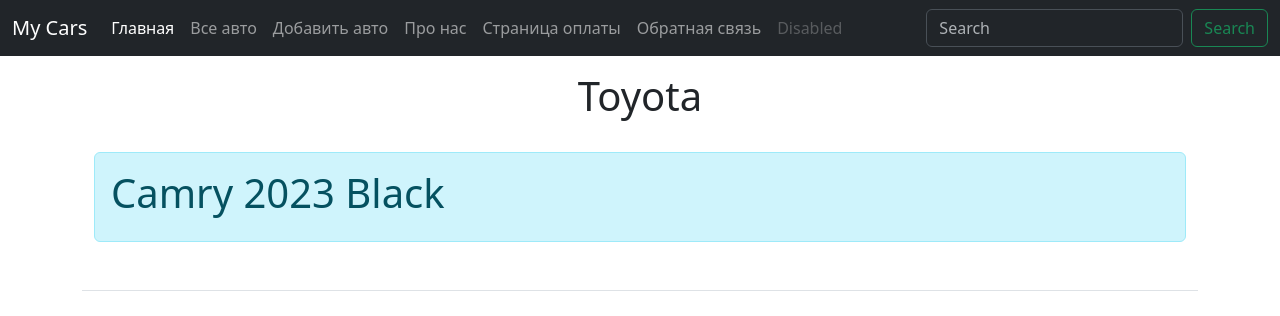
After one commit to SergeG28071988/FlaskProject, a Flask app: page /cars/1 in a window 1280 px wide. The commit adds this page. Shown: the top 316 px of the page. Run offline with Flask 3, Linux system fonts and the light colour scheme.

Commit message:
Создали шаблон car-detail

```diff
--- a/app.py
+++ b/app.py
@@ -49,6 +49,12 @@
     return render_template("cars.html", cars=cars)
 
 
+@app.route('/cars/<int:id>')
+def car_detail(id):
+    car = Car.query.get(id)
+    return render_template("car-detail.html", car=car)
+
+
 
 @app.route('/about')
 def about():
--- a/templates/about.html
+++ b/templates/about.html
@@ -46,7 +46,7 @@
     <img src="https://laitovorussia.ru/assets/templates/images/cars/1083.jpg" alt="BMW X5" style="width: 200px; height: auto;">
     <img src="https://www.newcartestdrive.com/wp-content/uploads/2013/07/13-e550-hero.jpg" alt="Mercedes-Benz E-Class" style="width: 200px; height: auto;">
     <img src="https://auto.vercity.ru/gallery/img/automobiles/Audi/2012%20Audi%20A4%202.0T%20Quattro%20S-Line%20Sedan%20(UK)/300x/2012%20Audi%20A4%202.0T%20Quattro%20S-Line%20Sedan%20(UK)%20008.jpg" alt="Audi A4" style="width: 200px; height: auto;">
-</div>
+  </div>
 </div>
 
 {% endblock %}
--- a/templates/base.html
+++ b/templates/base.html
@@ -22,10 +22,10 @@
                   <a class="nav-link active" aria-current="page" href="/">Главная</a>
                 </li>
                 <li class="nav-item">
-                  <a class="nav-link" href="/create-car">Добавить авто</a>
+                  <a class="nav-link" href="/cars">Все авто</a>
                 </li>
                 <li class="nav-item">
-                  <a class="nav-link" href="/cars">Все авто</a>
+                  <a class="nav-link" href="/create-car">Добавить авто</a>
                 </li>
                 <li class="nav-item">
                   <a class="nav-link" href="/about">Про нас</a>
--- /dev/null
+++ b/templates/car-detail.html
@@ -0,0 +1,15 @@
+{% extends 'base.html' %}
+
+{% block title %}
+{{ car.brand }}
+{% endblock %}
+
+{% block content %}
+<br>
+<div class="container mt-5">
+  <h1 class="text-center">{{ car.brand }}</h1><br>
+  <div class="alert alert-info">
+    <h1>{{ car.model }} {{ car.year }} {{ car.color }} </h1>
+  </div>
+
+{% endblock %}
--- a/templates/cars.html
+++ b/templates/cars.html
@@ -24,7 +24,7 @@
                     <td>{{ car.model }}</td>
                     <td>{{ car.year }}</td>
                     <td>{{ car.color }}</td>
-                    <td><button class="btn btn-warning">Детальнее</button> </td>
+                    <td><a href="/cars/{{ car.id }}" class="btn btn-warning">Детальнее</a> </td>
                 </tr>
             {% endfor %}
         </tbody>
```
Also changed, not shown: README.md, instance/cars.db.
